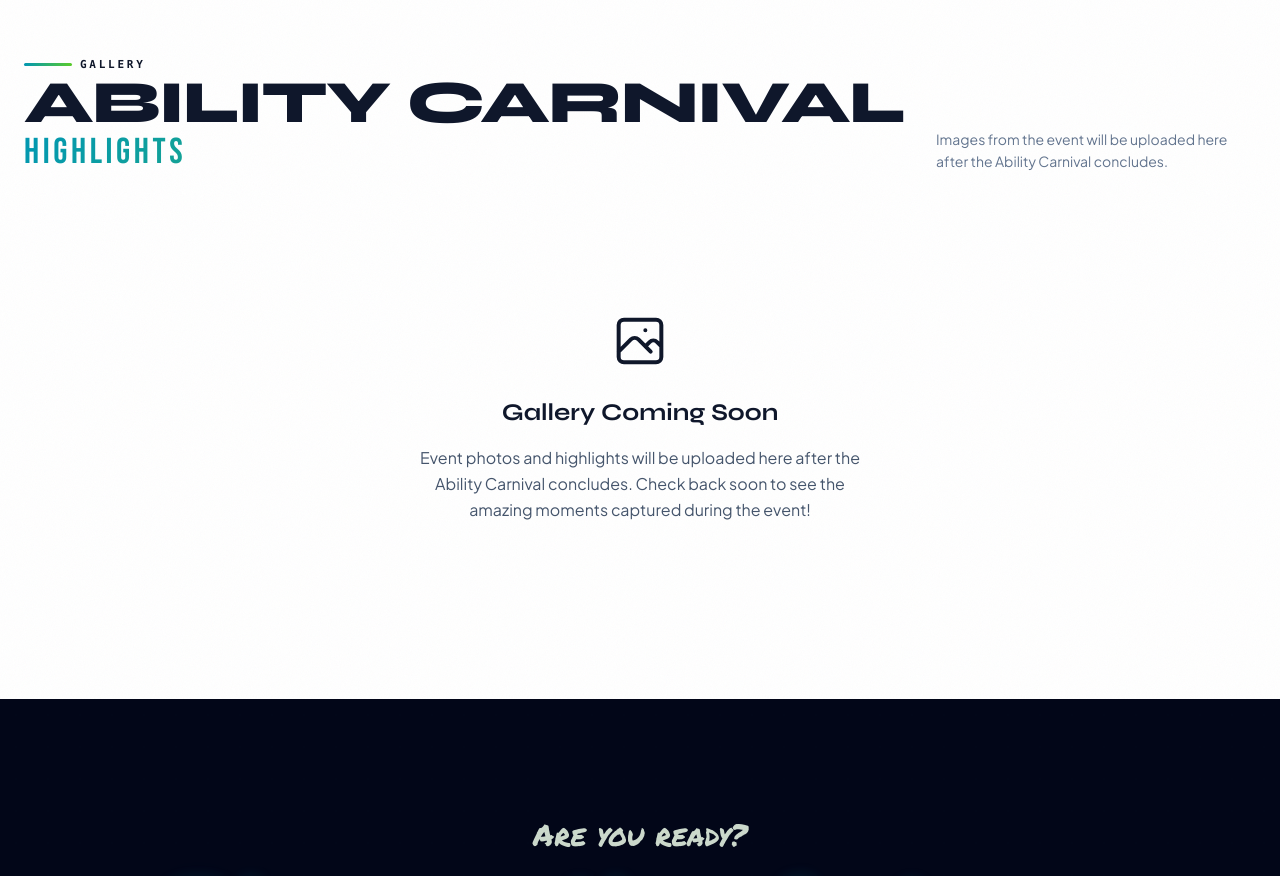
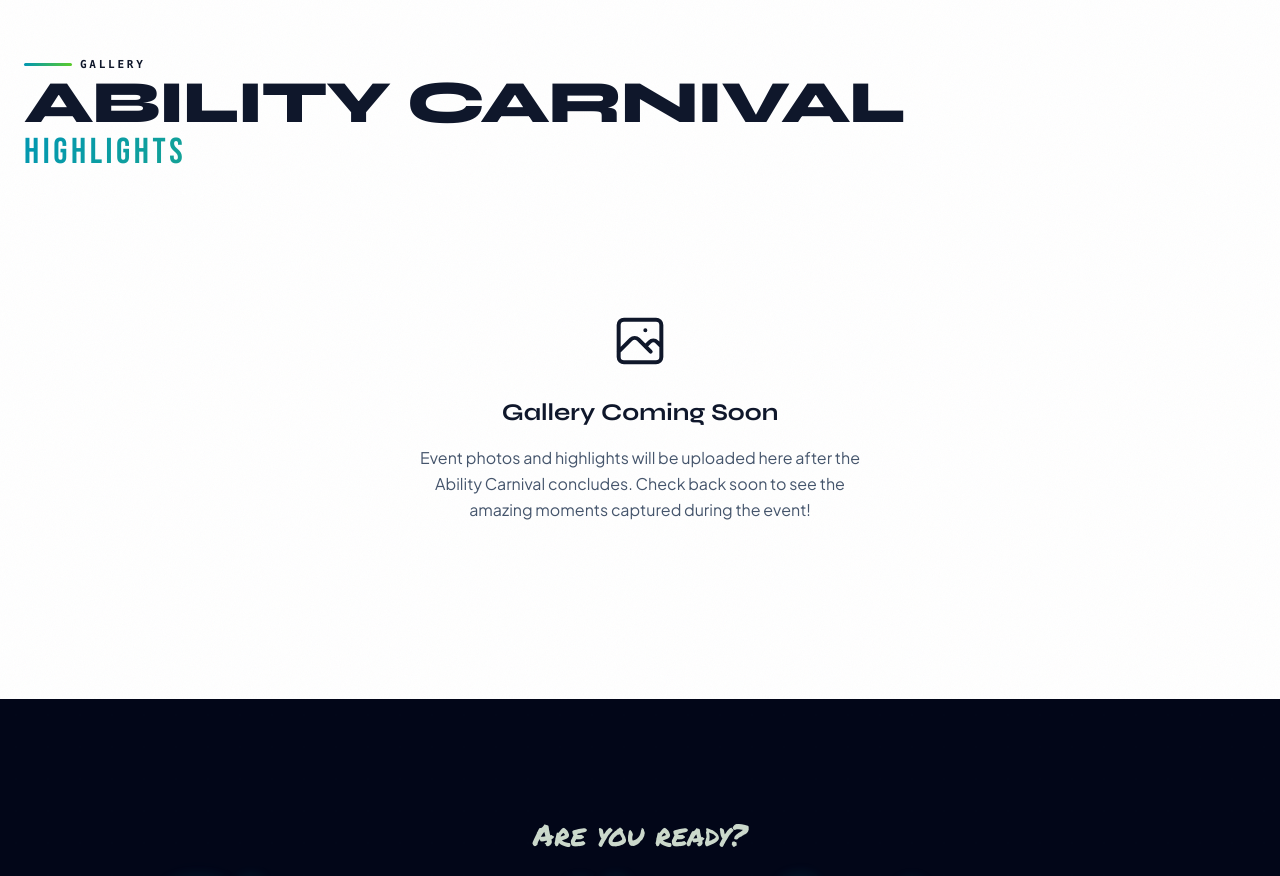
Before and after one commit to Mithunp123/Vyuga, a React (Vite) app in the folder frontend/: page / in a window 1280 px wide. Shown: the part 4100-4976 px from the top of the page. Built offline with nearby package versions, Linux system fonts and the light colour scheme; a web font is replaced by a local one.

Commit message:
gallry fix

```diff
--- a/frontend/src/components/Gallery.jsx
+++ b/frontend/src/components/Gallery.jsx
@@ -62,7 +62,6 @@ export default function Gallery() {
             transition={{ duration: 0.5, delay: 0.3 }}
             className="max-w-xs text-sm leading-relaxed text-slate-500"
           >
-            Images from the event will be uploaded here after the Ability Carnival concludes.
           </motion.p>
         </div>
 
```
